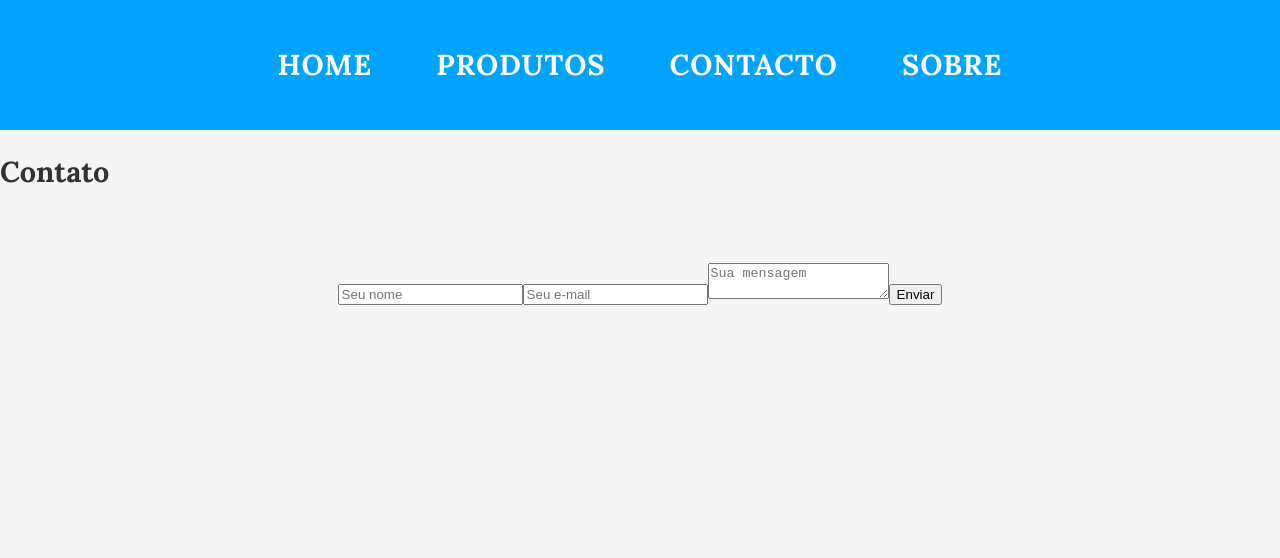
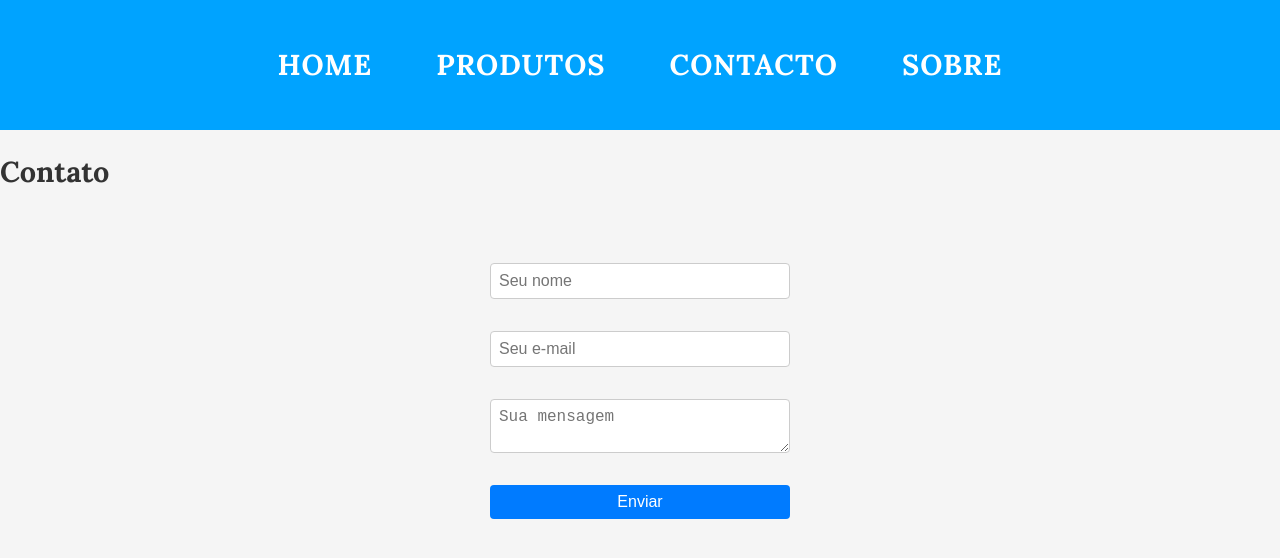
Before and after one commit to faelpatrick/minha-loja, a React (Create React App) app: page /contact in a window 1280 px wide. Shown: the top 558 px of the page. Built offline with nearby package versions, Linux system fonts and the light colour scheme; no server answers.

Commit message:
Implementing Form

```diff
--- a/src/App.tsx
+++ b/src/App.tsx
@@ -5,6 +5,7 @@ import Home from "./views/Home/Home";
 import About from "./views/About/About";
 import Contact from "./views/Contact/Contact";
 import Products from "./views/Products/Products";
+import Messages from "./views/Messages/MessagesPage";
 import NotFoundPage from "./views/Notfound/404";
 import "./App.css";
 
@@ -35,6 +36,7 @@ const App = () => {
           <Route path="/about" element={<About />} />
           <Route path="/contact" element={<Contact />} />
           <Route path="/products" element={<Products />} />
+          <Route path="/messages" element={<Messages />} />
           <Route path="/*" element={<NotFoundPage />} />
 
         </Routes>
--- /dev/null
+++ b/src/models/Messages.tsx
@@ -0,0 +1,7 @@
+export interface Message {
+  id: string;
+  name: string;
+  email: string;
+  content: string;
+
+}
--- a/src/views/Contact/Contact.css
+++ b/src/views/Contact/Contact.css
@@ -1,2 +1,57 @@
-.Contact {
+form {
+  display: flex;
+  flex-wrap: wrap;
+  gap: 1rem;
+  width: 100%;
+  flex-direction: column;
+  align-items: center;
 }
+
+input, textarea, button {
+  min-width: 300px;
+  padding: 0.5rem;
+  border: 1px solid #ccc;
+  border-radius: 0.25rem;
+  font-size: 1rem;
+  margin-bottom: 1rem;
+
+}
+
+button {
+  cursor: pointer;
+  background-color: #007bff;
+  color: #fff;
+  border: none;
+  padding: 0.5rem 1rem;
+  border-radius: 0.25rem;
+  font-size: 1rem;
+  transition: background-color 0.3s ease;
+
+}
+
+h1 {
+  text-align: center;
+  font-size: 1.8rem;
+  padding-bottom: 3rem;
+  font-weight: 900;
+}
+
+p {
+  font-size: 1rem;
+}
+
+section {
+  padding: 1rem 1rem 6rem 1rem;
+}
+
+@media screen and (min-width: 1000px) {
+  section {
+    padding: 1rem 1rem 3rem 1rem;
+  }
+  h1 {
+    text-align: left;
+  }
+  p {
+    font-size: 1.4rem;
+  }
+}
--- a/src/views/Contact/Contact.tsx
+++ b/src/views/Contact/Contact.tsx
@@ -1,5 +1,6 @@
-import React from 'react';
-import ContactForm from '../../components/contactformdefault/ContactFormDefault';
+import React from "react";
+import ContactForm from "../../components/contactformdefault/ContactFormDefault";
+import "./Contact.css";
 
 const ContactPage = () => {
   return (
--- /dev/null
+++ b/src/views/Messages/Messages.css
@@ -0,0 +1,20 @@
+ul.container-msg {
+    list-style-type: none;
+    padding: 0;
+    margin: 0;
+    display: flex;
+    gap: 1rem;
+    flex-direction: column;
+    align-items: center;
+
+}
+
+ul.container-msg li {
+    width: 100%;
+    max-width: 600px;
+    padding: 1rem;
+    background-color: #f5f5f5;
+    border-radius: 5px;
+    box-shadow: 0 4px 8px rgba(0, 0, 0, 0.2);
+    transition: transform 0.3s ease;
+}
--- /dev/null
+++ b/src/views/Messages/MessagesPage.tsx
@@ -0,0 +1,51 @@
+import React, { useState, useEffect } from "react";
+import { getFirestore, collection, getDocs } from "firebase/firestore";
+import { Message } from "../../models/Messages";
+import "./Messages.css";
+
+const Messages = () => {
+  const [messages, setMessages] = useState<Message[]>([]);
+
+  useEffect(() => {
+    const fetchMessages = async () => {
+      const db = getFirestore();
+      const messagesCollection = collection(db, "contacts");
+      const messagesSnapshot = await getDocs(messagesCollection);
+      const messagesList = messagesSnapshot.docs.map((doc) => {
+        const data = doc.data() as Message;
+        return {
+          docId: doc.id,
+          ...data,
+        };
+      });
+      setMessages(messagesList);
+    };
+
+    fetchMessages();
+  }, []);
+
+  return (
+    <div >
+      <h1>Mensagens Recebidas</h1>
+      <ul className="container-msg">
+        {messages.map((message) => (
+          <li key={message.id}>
+            {" "}
+            {/* Atualizado para usar 'docId' */}
+            <p>
+              <strong>Nome:</strong> {message.name}
+            </p>
+            <p>
+              <strong>Email:</strong> {message.email}
+            </p>
+            <p>
+              <strong>Mensagem:</strong> {message.content}
+            </p>
+          </li>
+        ))}
+      </ul>
+    </div>
+  );
+};
+
+export default Messages;
```
